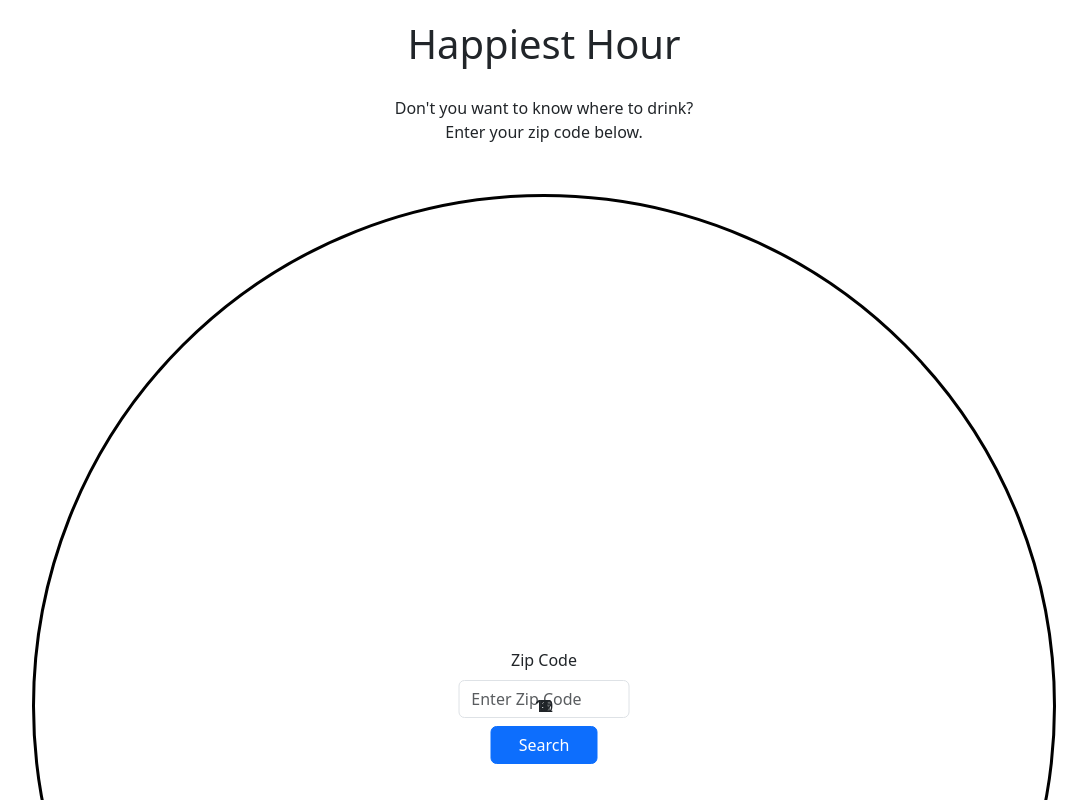
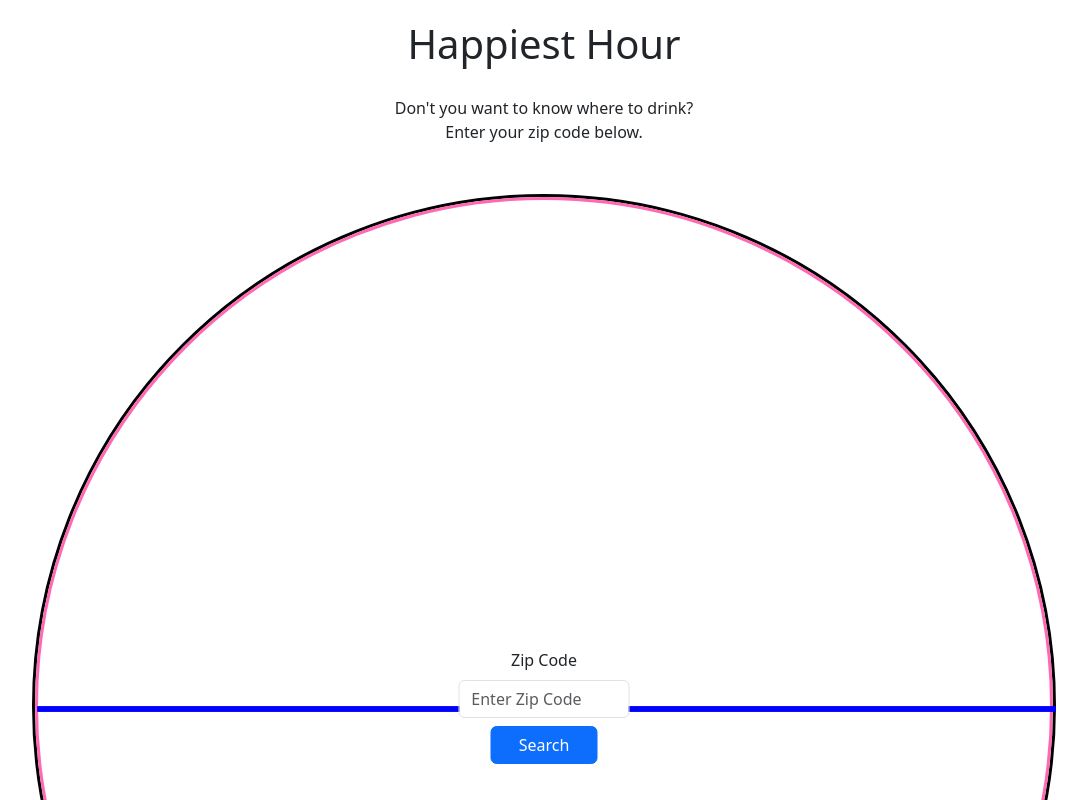
Before and after one commit to ColdWeatherBoyy/happiest-hour, a React (Vite) app in the folder client/: page / in a window 1280 px wide. Shown: the top 800 px of the page, without its empty margins (96-1183 px from the left). Built offline with nearby package versions, Linux system fonts and the light colour scheme.

Commit message:
refactoring number placement method

```diff
--- a/client/src/components/Clock/Clock.jsx
+++ b/client/src/components/Clock/Clock.jsx
@@ -6,8 +6,7 @@ const Clock = ({ setSubmittedZip }) => {
 
 	return (
 		<div className="clock">
-            {/* <Numbers className='numbers'/> */}
-            <Numbers className='numbers'/>
+            <Numbers />
 			<SubmitForm setSubmittedZip={(zipCode) => setSubmittedZip(zipCode)} />
         </div>
     )
--- a/client/src/components/Clock/Numbers/NumberItem.jsx
+++ /dev/null
@@ -1,26 +0,0 @@
-const NumberItem = ({ num }) => {
-
-    return(
-        <p
-            style=
-                    {{position: `absolute`,
-                    left: `50%`,
-                    top: `50%`,
-                    zIndex: `1`,
-                    transform: `translate(-50%, -50%)`}}
-            >{num}
-        </p>
-        // left & top control movement related to parent (circle)
-        // translate controls the movement of the center of the <p>
-        // in this case, 50% of its length in either direction
-    )
-}
-
-export default NumberItem;
-
-
-// within NumberItem
-    // center all numbers @ circle centerpoint
-// within Numbers
-    // use transform: rotate to get numbers @ respective spots
-    // use transform: rotate to rotate numbers right side up
--- /dev/null
+++ b/client/src/components/Clock/Numbers/Numbers.css
@@ -0,0 +1,29 @@
+.clock-face {
+    /* overflow: hidden; */
+    width: 100%;
+    height: 100%;
+    border-radius: 50%;
+    border: 3px solid hotpink;
+}
+
+.marking {
+    width: 5px;
+    height: 100%;
+    background-color: blue;
+    position: absolute;
+    content: '';
+    left: 50%;
+    transform: translate(-50%,0);
+}
+
+.clock-face::before,
+.clock-face::after,
+.marking {
+    transform: rotate(90deg)
+}
+
+/* .clock-face::after {
+    -webkit-transform: rotate(90deg);
+    -moz-transform: rotate(90deg);
+    transform: rotate(90deg)
+} */
--- a/client/src/components/Clock/Numbers/Numbers.jsx
+++ b/client/src/components/Clock/Numbers/Numbers.jsx
@@ -1,32 +1,14 @@
-import NumberItem from './NumberItem'
+import './Numbers.css'
 
 const Numbers = () => {
-    const numbersArr = [12, 1, 2, 3, 4, 5, 6, 7, 8, 9, 10, 11]
-
-    let xvalue;
-    let yvalue;
-
     return(
-        <div>
-            {numbersArr.map((arrayNum, index) => {
-
-                if((3 < arrayNum) && (arrayNum < 7)) {
-                    console.log(arrayNum);
-                    xvalue = 70 + (5*index);
-                    yvalue = 50 + (5*index);
-                }
-
-                return(
-                    <NumberItem
-                        x={xvalue}
-                        y={yvalue}
-                        num={arrayNum}
-                        key={index}
-                    />
-                )
-            })}
+        <div className='clock-face'>
+            <div className="marking marking-1"></div>
+            <div className="marking marking-2"></div>
+            <div className="marking marking-3"></div>
+            <div className="marking marking-4"></div>
         </div>
     )
-}
+};
 
 export default Numbers;
```
